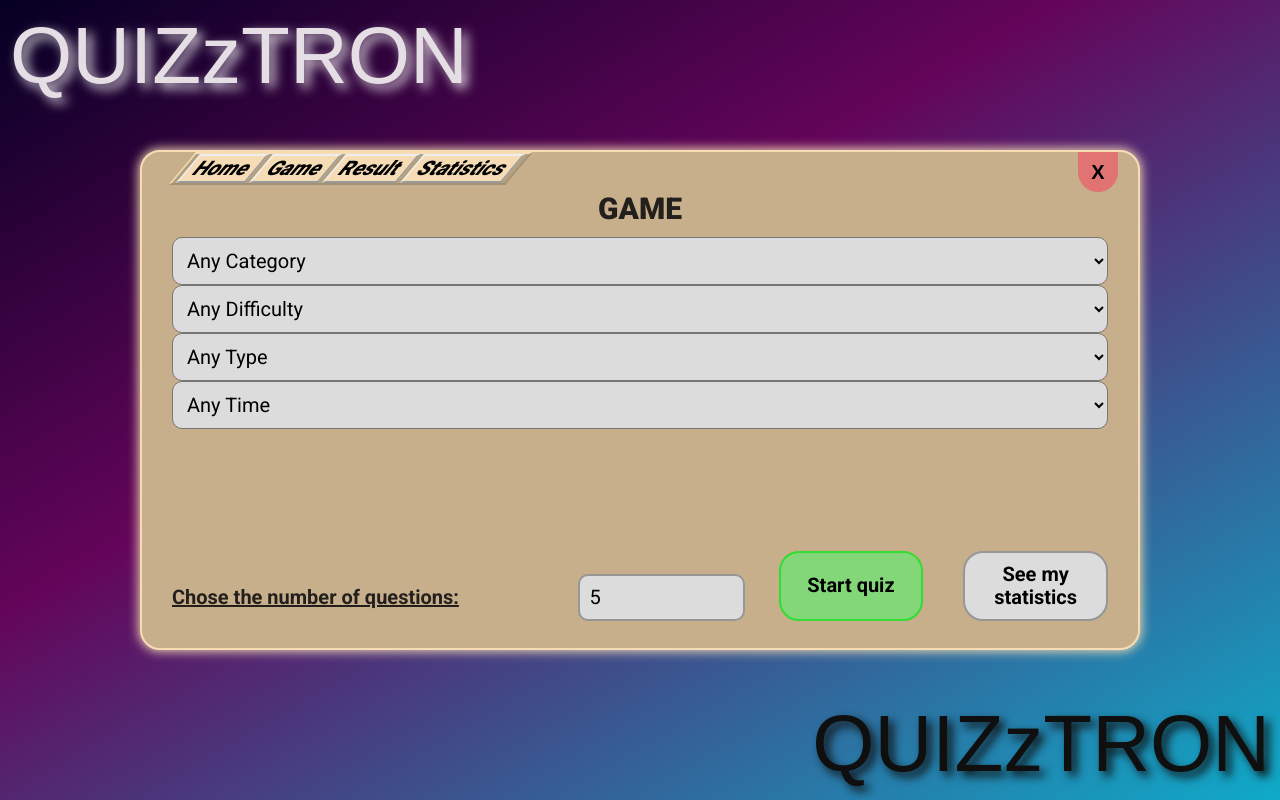
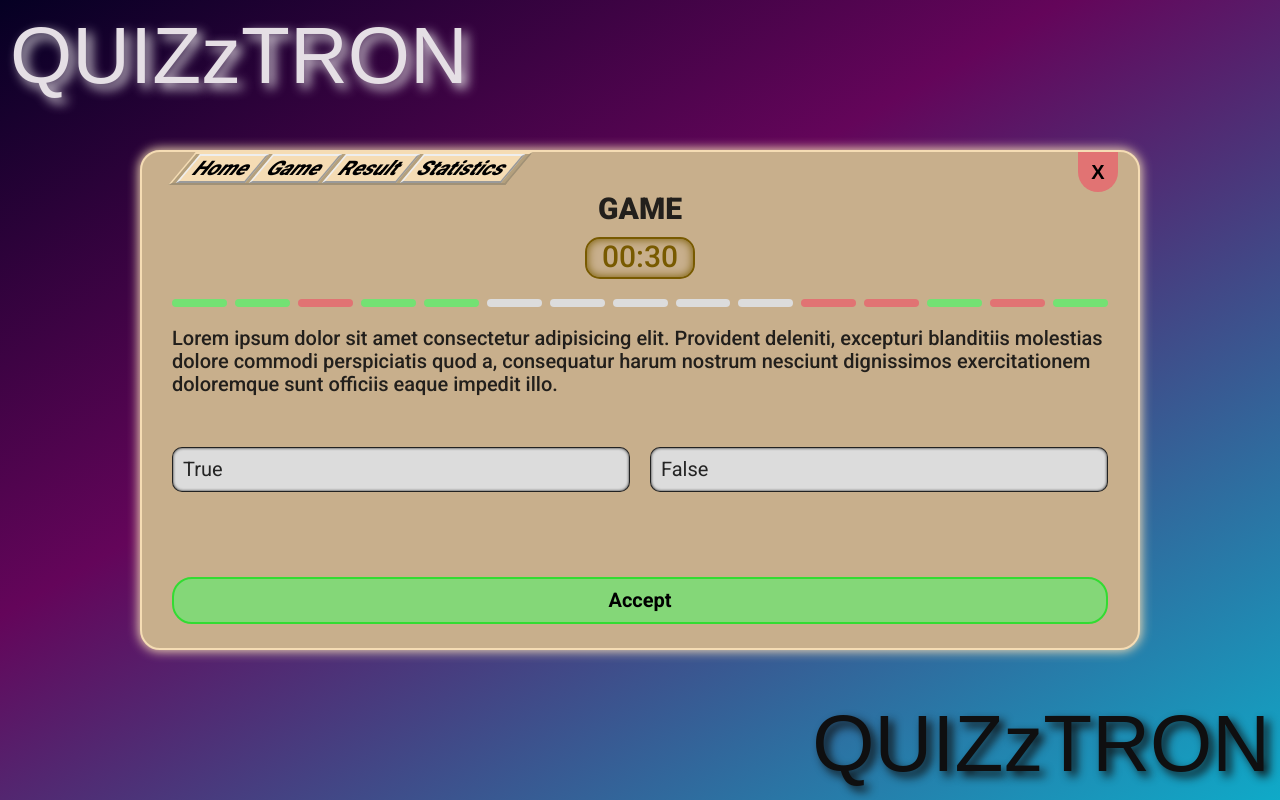
Before and after one commit to RKeyIT/React_01.24, a React (Vite) app: page / in a window 1280 px wide. Built offline with nearby package versions, Linux system fonts and the light colour scheme; a web font is replaced by a local one.

Commit message:
css: solider box-shadow for timer container

```diff
--- a/src/app/App.tsx
+++ b/src/app/App.tsx
@@ -24,11 +24,10 @@ export const App = () => {
                 <CloseButton title='Close quiz'/>
             </div>
             <Heading pageName={context.currentPage} />
-            <Home />
-            {/* {context.currentPage === 'Game' && <Game />}
+            {context.currentPage === 'Game' && <Game />}
             {context.currentPage === 'Home' && <Home />}
             {context.currentPage === 'Result' && <Result />}
-            {context.currentPage === 'Statistics' && <Statistics />} */}
+            {context.currentPage === 'Statistics' && <Statistics />}
           </div>
         </GameProvider>
       <h2 className={styles.Footer}>QUIZzTRON</h2>
--- a/src/shared/Timer/Timer.module.css
+++ b/src/shared/Timer/Timer.module.css
@@ -22,5 +22,5 @@
 
 .Timer.criticalTime {
     color: var(--color-red-dark);
-    box-shadow: inset 0 0 20px 2px var(--color-red-light);
+    box-shadow: inset 0 0 20px 5px var(--color-red-light);
 }
```
